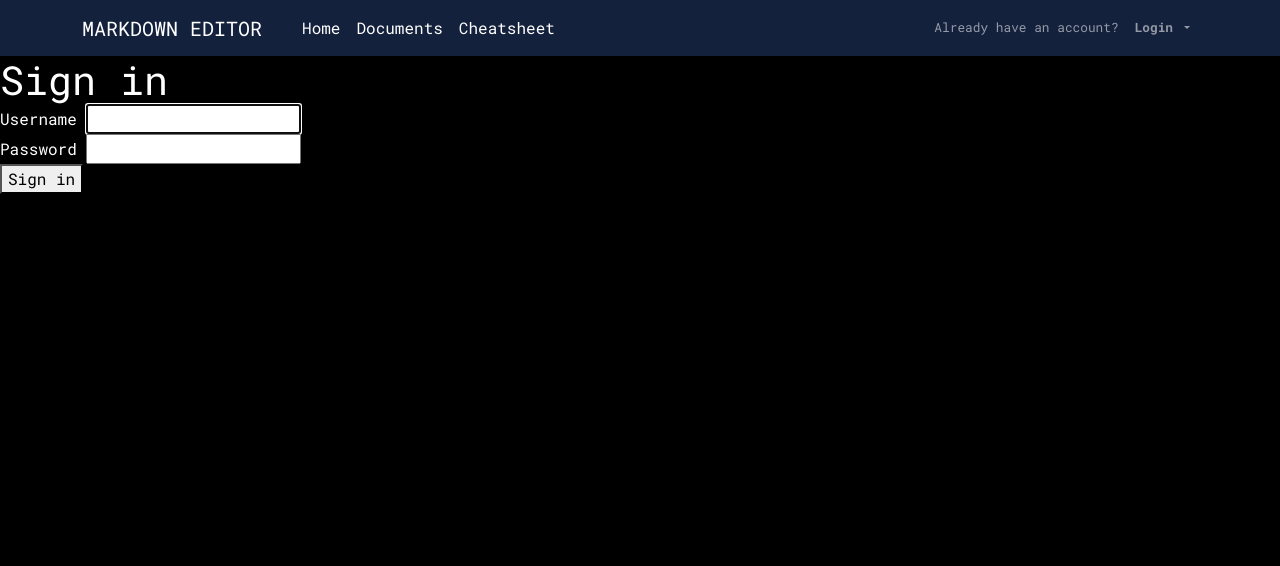
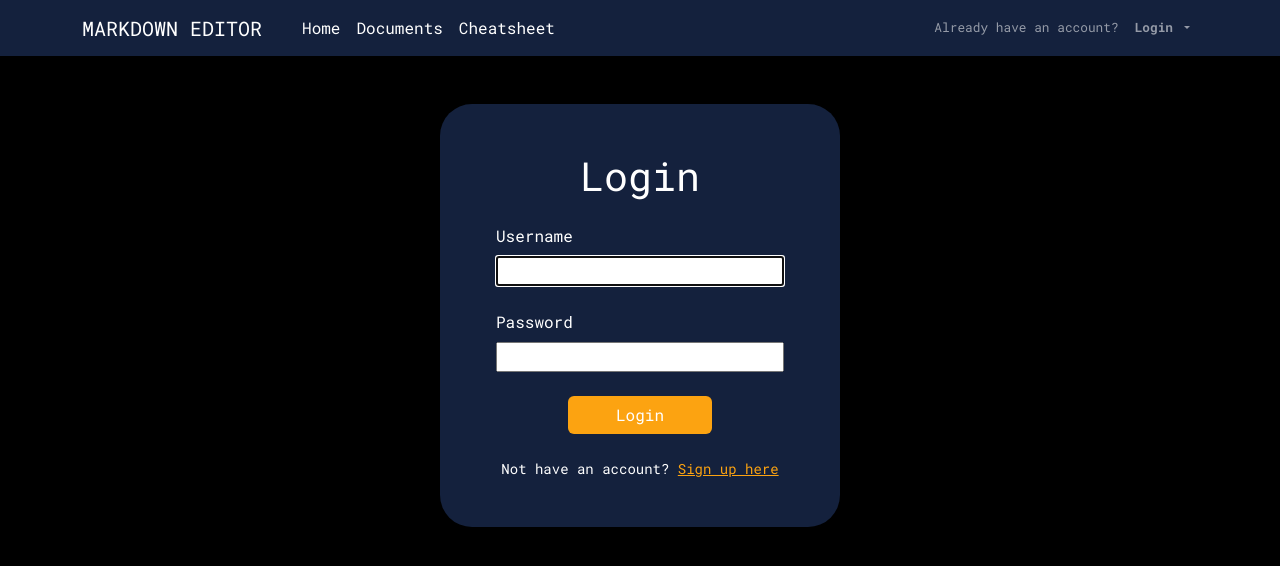
Before and after one commit to kubas33/Markdown_editor, a Node project: template views/auth/login.ejs in a window 1280 px wide. Shown: the top 566 px of the page. Run offline with Node 20 templates, Linux system fonts and the light colour scheme; the template is opened without the code that fills it, so the values that code supplies are empty; some libraries are stand-ins or nearby versions.

Commit message:
Add styling for login/sign up forms

```diff
--- a/public/css/style.scss
+++ b/public/css/style.scss
@@ -437,6 +437,24 @@ body {
   color: $white;
 }
 
+.auth-form {
+  background-color: $blue;
+  max-width: 400px;
+  border-radius: 2rem;
+  -webkit-border-radius: 2rem;
+  -moz-border-radius: 2rem;
+  -ms-border-radius: 2rem;
+  -o-border-radius: 2rem;
+
+  a {
+    color: $orange;
+
+    &:hover {
+      color: scale-color($color: $orange, $lightness: -20%,)
+    }
+  }
+}
+
 .show-trash {
   &:hover {
     background-color: transparent;
--- a/views/auth/login.ejs
+++ b/views/auth/login.ejs
@@ -1,12 +1,15 @@
-<h1>Sign in</h1>
-<form action="/auth/login" method="post">
-    <section>
+<div class="mx-auto mt-5 text-center auth-form p-5">
+    <h1 class="pb-3">Login</h1>
+    <form action="/auth/login" method="post" class="d-flex flex-column gap-4 p-2 text-start">
+        <section class="d-flex flex-column gap-2">
             <label for="username">Username</label>
             <input id="username" name="username" type="text" autocomplete="username" required autofocus>
         </section>
-    <section>
+        <section class="d-flex flex-column gap-2">
             <label for="password">Password</label>
             <input id="password" name="password" type="password" autocomplete="password" required>
         </section>
-    <button type="submit">Sign in</button>
+        <button class="btn btn-orange w-50 mx-auto" type="submit">Login</button>
     </form>
+    <p class="small mt-3">Not have an account? <a href="/auth/signup">Sign up here</a></p>
+</div>
```
Also changed, not shown: views/auth/signup.ejs (+10 -7 lines), public/css/style.css, 1 other file. Lines whose indentation alone changed are shown as unchanged.
